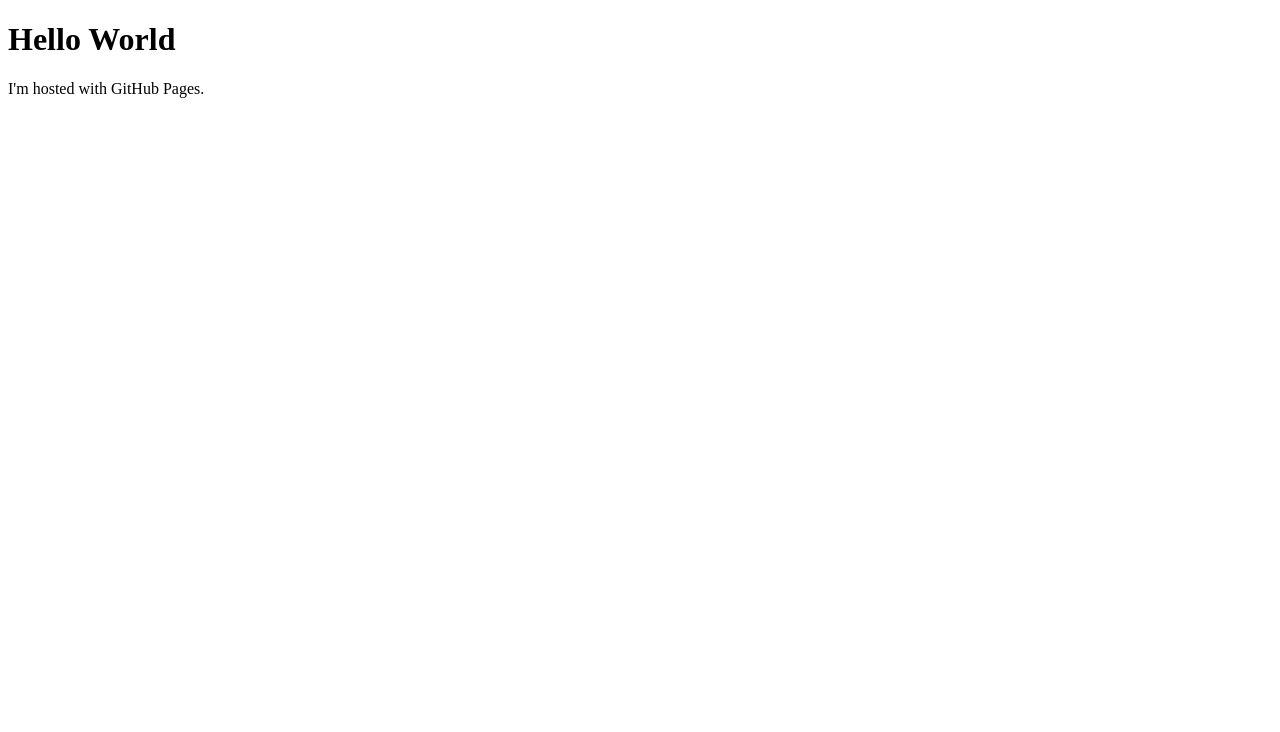
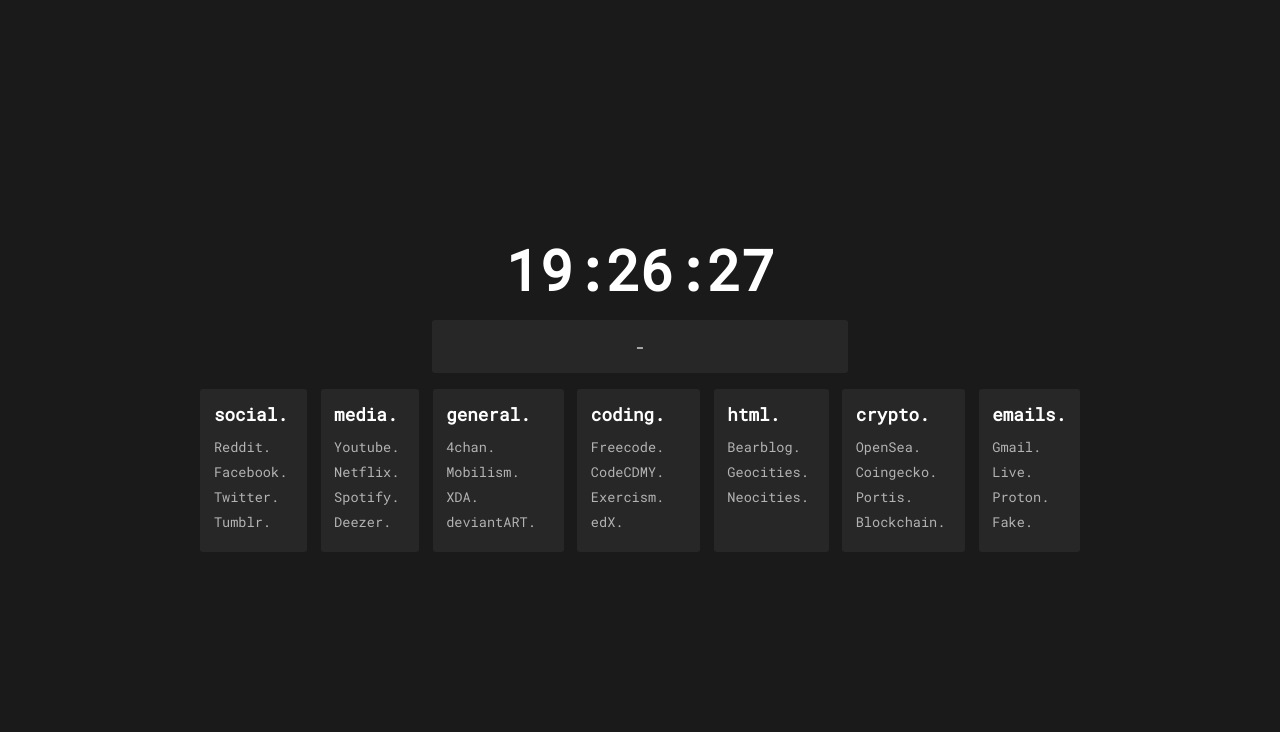
Before and after one commit to sbfse/sbfse.github.io, a plain HTML site: page index.html in a window 1280 px wide. Drawn offline with Linux system fonts and the light colour scheme; no server answers.

Commit message:
fixing html file.

```diff
--- /dev/null
+++ b/bookmarks.js
@@ -0,0 +1,89 @@
+// Note: having length != 4 will mess with layout based on how the site is styled
+const bookmarks = [
+  {
+    title: "social.",
+    links: [
+      { name: "Reddit.", url: "https://www.reddit.com" },
+      { name: "Facebook.", url: "https://www.facebook.com" },
+      { name: "Twitter.", url: "https://www.twitter.com" },
+      { name: "Tumblr.", url: "https://www.tumblr.com" },
+      { name: "Discord.", url: "https://discord.com/channels/@me" },
+      { name: "Revolt.", url: "https://app.revolt.chat/" },
+      { name: "Spacehey.", url: "https://www.spacehey.com" },
+    ],
+  },
+  {
+    title: "media.",
+    links: [
+      { name: "Youtube.", url: "https://youtube.com" },
+      { name: "Netflix.", url: "https://netflix.com" },
+      { name: "Spotify.", url: "https://open.spotify.com/" },
+      { name: "Deezer.", url: "https://www.deezer.com/us/profile/1972525046/playlists" },
+      { name: "Radio.G.", url: "http://radio.garden" },
+      { name: "Plaza.", url: "http://plaza.one" },
+      { name: "Lofi.", url: "https://lofi.cafe" },
+      { name: "Pool.", url: "https://poolsuite.net/" },
+      { name: "NR.fm.", url: "https://nightride.fm/" },
+      { name: "Twitch.", url: "https://twitch.tv" },
+      { name: "Last.FM.", url: "https://www.last.fm/user/sbfse" },
+    ],
+  },
+  {
+    title: "general.",
+    links: [
+      { name: "4chan.", url: "https://www.4chan.org" },
+      { name: "Mobilism.", url: "https://forum.mobilism.org/viewforum.php?f=399" },
+      { name: "XDA.", url: "https://forum.xda-developers.com/" },
+      { name: "deviantART.", url: "https://www.deviantart.com" },
+      { name: "RetroACHV.", url: "https://retroachievements.org/user/subfuse" },
+      { name: "s-ul.", url: "https://s-ul.eu/files" },
+      { name: "GetComics.", url: "https://getcomics.info/" },
+      { name: "Stumbled.", url: "https://stumbled.to/stumble" },
+      { name: "StumblingOn.", url: "https://stumblingon.com/" },
+      { name: "1337x.to.", url: "https://1337x.to/" },
+      { name: "ayes.tk.", url: "https://ayes.tk/search/" },
+      { name: "/r/FMHY.", url: "https://www.reddit.com/r/FREEMEDIAHECKYEAH/wiki/index" },
+    ],
+  },
+  {
+    title: "coding.",
+    links: [
+      { name: "Freecode.", url: "https://www.freecodecamp.org/learn" },
+      { name: "CodeCDMY.", url: "https://www.codecademy.com/profiles/sbfse" },
+      { name: "Exercism.", url: "https://exercism.org/dashboard" },
+      { name: "edX.", url: "https://courses.edx.org/dashboard" },
+      { name: "Vercel.", url: "https://vercel.com/dashboard" },
+      { name: "Code.org.", url: "https://studio.code.org/home" },
+      { name: "w3school.", url: "https://my-learning.w3schools.com/" },
+      { name: "Coursera.", url: "https://www.coursera.org/search?query=solidity&" },
+      { name: "Stack.", url: "https://stackoverflow.com/" },
+      { name: "Hacksplain.", url: "https://www.hacksplaining.com/lessons" },
+    ],
+  },
+ {
+    title: "html.",
+    links: [
+      { name: "Bearblog.", url: "https://bearblog.dev/dashboard/" },
+      { name: "Geocities.", url: "https://members.geocities.ws/fm/index.php" },
+      { name: "Neocities.", url: "https://neocities.org/dashboard" },
+    ],
+  },
+ {
+    title: "crypto.",
+    links: [
+      { name: "OpenSea.", url: "https://opensea.io/account" },
+      { name: "Coingecko.", url: "https://www.coingecko.com/en" },
+      { name: "Portis.", url: "https://wallet.portis.io/" },
+      { name: "Blockchain.", url: "https://login.blockchain.com/en/#/home" },
+    ],
+  },
+  {
+    title: "emails.",
+    links: [
+      { name: "Gmail.", url: "https://www.gmail.com" },
+      { name: "Live.", url: "https://www.live.com" },
+      { name: "Proton.", url: "https://mail.protonmail.com/u/0/inbox" },
+      { name: "Fake.", url: "https://www.fakemailgenerator.com" },
+    ],
+  },
+];
--- a/index.html
+++ b/index.html
@@ -1,7 +1,127 @@
 <!DOCTYPE html>
-<html>
-<body>
-<h1>Hello World</h1>
-<p>I'm hosted with GitHub Pages.</p>
-</body>
+<html lang="en">
+  <head>
+    <meta charset="UTF-8" />
+    <meta name="viewport" content="width=device-width, initial-scale=1.0" />
+    <meta http-equiv="X-UA-Compatible" content="ie=edge" />
+
+    <title>sbfse || start.</title>
+    <link rel="stylesheet" href="styles.css" />
+    <link href="favicon.png" rel="shortcut icon" type="image/x-icon" />
+  </head>
+  <body>
+    <div id="search">
+      <input
+        id="search-field"
+        type="text"
+        name="search-field"
+        onkeypress="return search(event)"
+      />
+    </div>
+    <div class="container">
+      <div id="clock"></div>
+      <div class="weather-container">
+        <div class="row">
+          <div id="weather-description" class="inline"></div>
+          <div class="inline">-</div>
+          <div id="temp" class="inline"></div>
+        </div>
+      </div>
+      <div id="bookmark-container"></div>
+    </div>
+
+    <script src="bookmarks.js"></script>
+    <script>
+      const searchUrl = "https://google.com/search?q=";
+      // Search on enter key event
+      function search(e) {
+        if (e.keyCode == 13) {
+          var val = document.getElementById("search-field").value;
+          window.open(searchUrl + val);
+        }
+      }
+      // Get current time and format
+      function getTime() {
+        let date = new Date(),
+          min = date.getMinutes(),
+          sec = date.getSeconds(),
+          hour = date.getHours();
+
+        return (
+          "" +
+          (hour < 10 ? "0" + hour : hour) +
+          ":" +
+          (min < 10 ? "0" + min : min) +
+          ":" +
+          (sec < 10 ? "0" + sec : sec)
+        );
+      }
+      // Handle Weather request
+      function getWeather() {
+        let xhr = new XMLHttpRequest();
+        // Request to open weather map
+        xhr.open(
+          "GET",
+          "http://api.openweathermap.org/data/2.5/weather?id=4887163&units=imperial&appid=c7bb8f5c859c10b38f34e3564ed7dd42"
+        );
+        xhr.onload = () => {
+          if (xhr.readyState === 4) {
+            if (xhr.status === 200) {
+              let json = JSON.parse(xhr.responseText);
+              document.getElementById("temp").innerHTML =
+                json.main.temp.toFixed(0) + "° F";
+              document.getElementById("weather-description").innerHTML =
+                json.weather[0].description;
+            } else {
+              console.log("error msg: " + xhr.status);
+            }
+          }
+        };
+        xhr.send();
+      }
+      // Handle writing out Bookmarks
+      function setupBookmarks() {
+        const bookmarkContainer = document.getElementById("bookmark-container");
+        bookmarkContainer.innerHTML = bookmarks
+          .map((b) => {
+            const html = ["<div class='bookmark-set'>"];
+            html.push(`<div class="bookmark-title">${b.title}</div>`);
+            html.push('<div class="bookmark-inner-container">');
+            html.push(
+              ...b.links.map(
+                (l) =>
+                  `<a class="bookmark" href="${l.url}" target="_blank">${l.name}</a>`
+              )
+            );
+            html.push("</div></div>");
+            return html.join("");
+          })
+          .join("");
+      }
+
+      window.onload = () => {
+        setupBookmarks();
+        getWeather();
+        // Set up the clock
+        document.getElementById("clock").innerHTML = getTime();
+        // Set clock interval to tick clock
+        setInterval(() => {
+          document.getElementById("clock").innerHTML = getTime();
+        }, 100);
+      };
+
+      document.addEventListener("keyup", (event) => {
+        if (event.keyCode == 32) {
+          // Spacebar code to open search
+          document.getElementById("search").style.display = "flex";
+          document.getElementById("search-field").focus();
+        } else if (event.keyCode == 27) {
+          // Esc to close search
+          document.getElementById("search-field").value = "";
+          document.getElementById("search-field").blur();
+          document.getElementById("search").style.display = "none";
+        }
+      });
+    </script>
+  </body>
 </html>
--- /dev/null
+++ b/styles.css
@@ -0,0 +1,150 @@
+@import url('https://fonts.googleapis.com/css?family=Roboto+Mono');
+
+:root {
+  --bg: #1a1a1a;
+  --fg: #ffffff;
+  --secondaryFg: #b3b3b3;
+  --containerBg: #272727;
+  --searchBg: var(--containerBg);
+  --scrollbarColor: #3f3f3f;
+  --fontFamily: 'Roboto Mono', monospace;
+}
+
+body {
+  background-color: var(--bg);
+  margin: 0px;
+}
+
+.container {
+  width: 100%;
+  height: 100vh;
+  display: flex;
+  align-items: center;
+  justify-content: center;
+  flex-direction: column;
+}
+
+#clock {
+  font-family: sans-serif;
+  font-size: 3.5rem;
+  font-weight: 600;
+  font-family: var(--fontFamily);
+  color: var(--fg);
+  margin-bottom: 0.25em;
+}
+
+#search {
+  width: 100%;
+  height: 100vh;
+  background-color: var(--searchBg);
+  display: none;
+  position: absolute;
+  box-sizing: border-box;
+  flex-direction: column;
+  align-items: center;
+  justify-content: center;
+}
+
+#search-field {
+  width: 90%;
+  padding: 0.75em 1em;
+  box-sizing: border-box;
+  background-color: var(--searchBg);
+  border: solid 0px var(--searchBg);
+  font-family: var(--fontFamily);
+  font-size: 4rem;
+  color: var(--fg);
+  outline: none;
+  border-radius: 3px;
+  margin-bottom: 1em;
+  text-align: center;
+}
+
+.weather-container {
+  width: 30%;
+  background-color: var(--containerBg);
+  padding: 1em;
+  border-radius: 3px;
+  font-family: var(--fontFamily);
+  color: var(--fg);
+  text-align: center;
+}
+.inline {
+  display: inline-block;
+}
+
+#bookmark-container {
+  display: flex;
+  flex-direction: row;
+  justify-content: center;
+  width: 50%;
+  margin: 1em 0em;
+}
+
+@media only screen and (max-width: 960px) {
+  .container {
+    height: auto;
+  }
+  #clock {
+    margin-top: 1em;
+  }
+  .container > .bookmark-container {
+    flex-direction: column;
+    width: 60%;
+  }
+  .bookmark-container > .bookmark-set {
+    width: auto;
+    margin: 1em 0em;
+  }
+}
+
+.bookmark-set {
+  padding: 1em;
+  background-color: var(--containerBg);
+  border-radius: 3px;
+  font-family: var(--fontFamily);
+  font-size: 0.85rem;
+  width: 25%;
+  height: 12em;
+  margin: 0em 0.5em;
+  box-sizing: border-box;
+}
+
+.bookmark-inner-container {
+  overflow-y: scroll;
+  height: 80%;
+  vertical-align: top;
+  padding-right: 6px;
+  box-sizing: border-box;
+
+  scrollbar-width: thin;
+  scrollbar-color: var(--scrollbarColor) #ffffff00;
+}
+
+.bookmark-inner-container::-webkit-scrollbar {
+  width: 6px;
+}
+.bookmark-inner-container::-webkit-scrollbar-track {
+  background: #ffffff00;
+}
+.bookmark-inner-container::-webkit-scrollbar-thumb {
+  background-color: var(--scrollbarColor);
+  border-radius: 6px;
+  border: 3px solid #ffffff00;
+}
+
+.bookmark-title {
+  font-size: 1.1rem;
+  font-weight: 600;
+  color: var(--fg);
+  margin: 0em 0em 0.35em 0em;
+}
+.bookmark {
+  text-decoration: none;
+  color: var(--secondaryFg);
+  display: block;
+  margin: 0.5em 0em;
+}
+.bookmark:hover {
+  color: var(--fg);
+}
```
Also changed, not shown: favicon.png (added).
